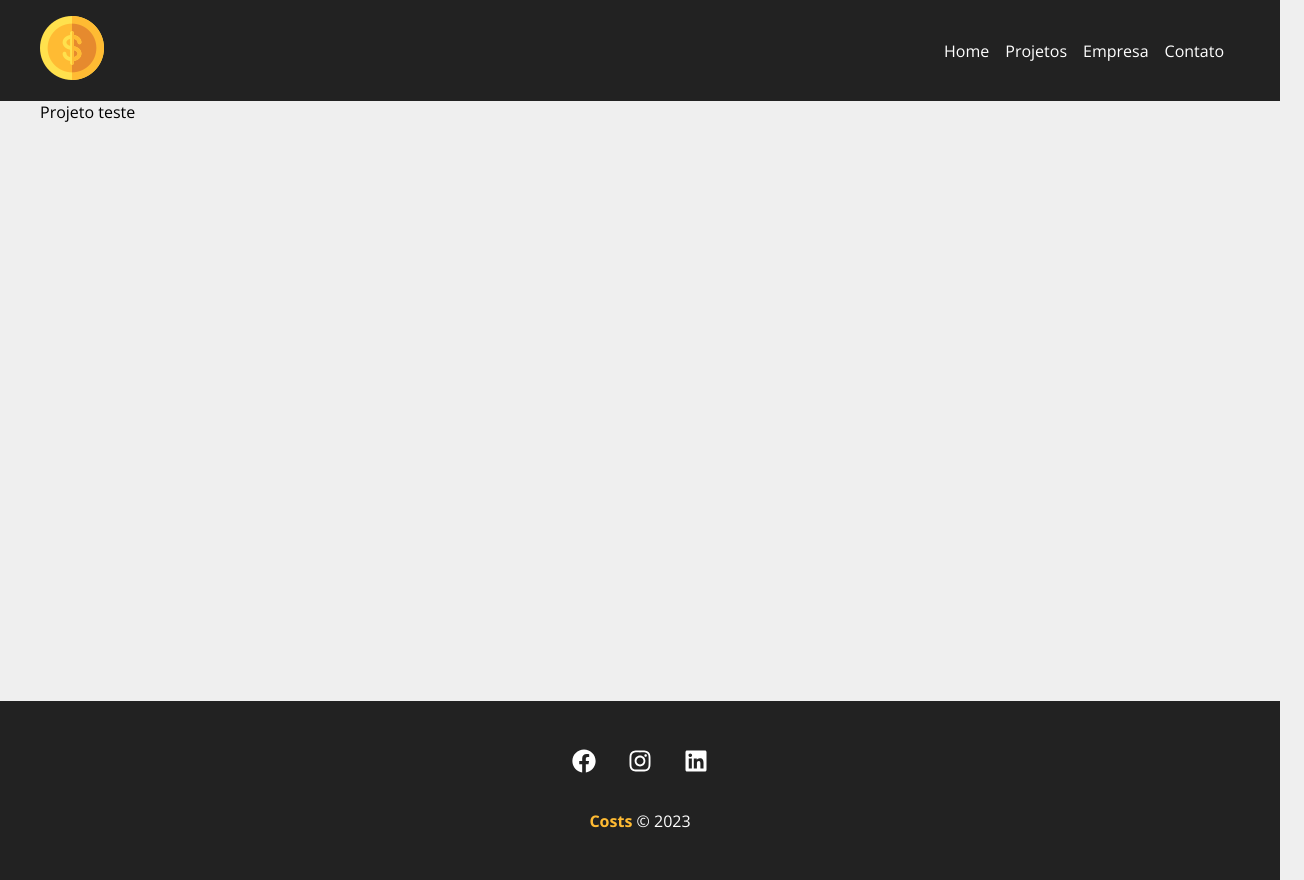
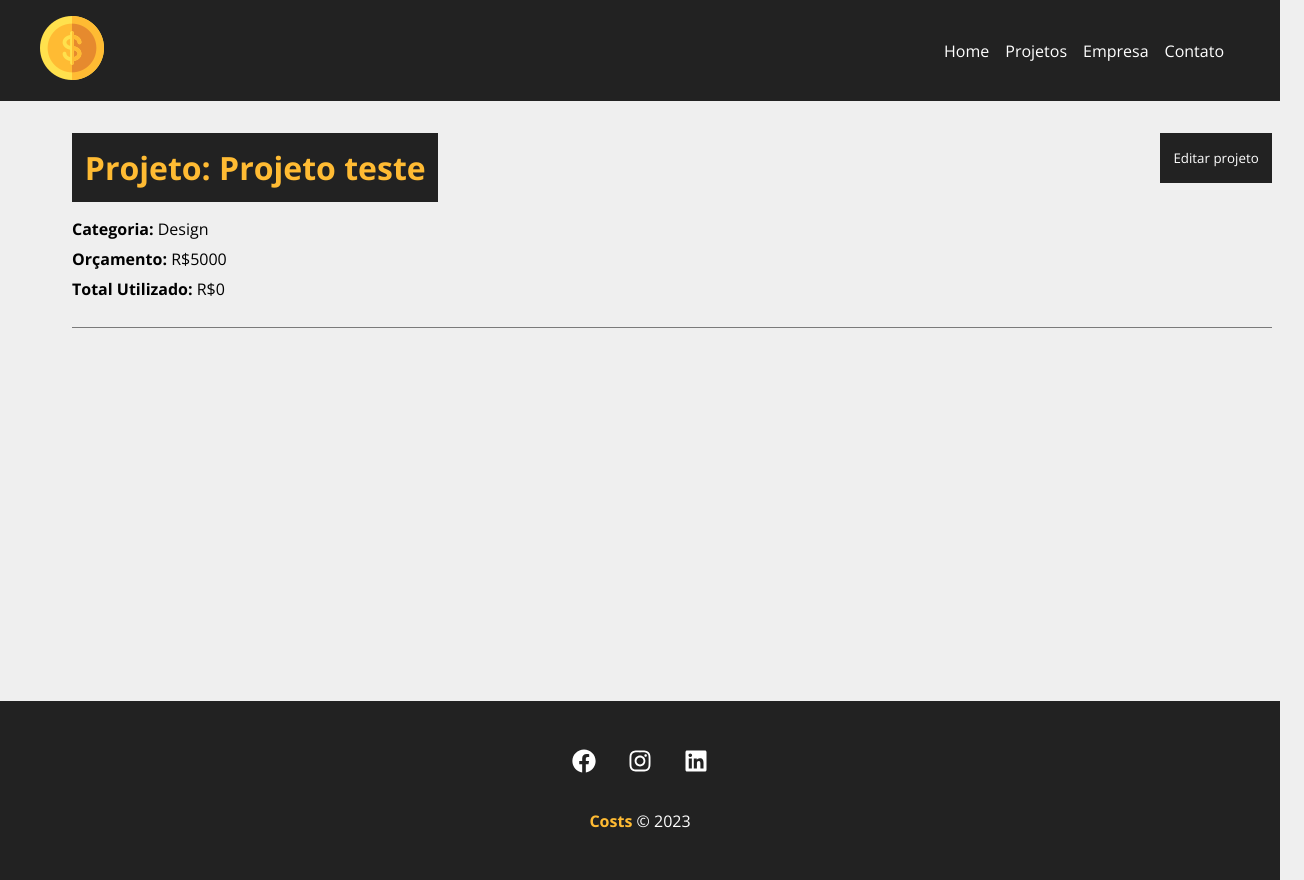
Before and after one commit to baladei/Costs, a React (Vite) app: page /project/1 in a window 1280 px wide. Shown: the whole page, 1304 px wide, since content can reach past the window. Built offline with nearby package versions, Linux system fonts and the light colour scheme; data requests are answered from the project's data file.

Commit message:
almost finished Edit Page

```diff
--- a/db.json
+++ b/db.json
@@ -21,6 +21,17 @@
       "cost": 0,
       "services": [],
       "id": 2
+    },
+    {
+      "name": "Projeto teste 3",
+      "budget": "2300",
+      "category": {
+        "id": "3",
+        "name": "Design"
+      },
+      "cost": 0,
+      "services": [],
+      "id": 3
     }
   ],
   "categories": [
--- a/src/components/pages/Project.css
+++ b/src/components/pages/Project.css
@@ -0,0 +1,48 @@
+.project_details {
+    padding: 2em;
+}
+
+.project_details h1,
+.project_details h2,
+.project_details p {
+    margin-bottom: .5em
+}
+
+.project_details h1 {
+    background-color: #222;
+    color: #ffbb33;
+    padding: .4em;
+}
+
+.project_details span {
+    font-weight: bold;
+}
+
+.details_container,
+.service_form_container {
+    border-bottom: 1px solid #7a7a7a;
+    margin-bottom: 1.2em;
+    padding-bottom: 1.2em;
+    display: flex;
+    justify-content: space-between;
+    flex-wrap: wrap;
+}
+
+.button {
+    background-color: #222;
+    color: #fff;
+    padding: 0.5em 1em;
+    text-decoration: none;
+    transition: 0.5s;
+    cursor: pointer;
+    max-height: 50px;
+    border: none;
+}
+
+.button:hover {
+    color: #ffbb33;
+}
+
+.project_info {
+    width: 100%
+}
--- a/src/components/pages/Project.jsx
+++ b/src/components/pages/Project.jsx
@@ -2,6 +2,7 @@ import { useParams } from 'react-router-dom'
 import { useEffect, useState } from 'react'
 
 import { Loading } from '../layout/Loading'
+import { Container } from '../layout/Container'
 
 import './Project.css'
 
@@ -9,6 +10,7 @@ export const Project = () => {
 
     const {id} = useParams()
     const [project, setProject] = useState([])
+    const [showProjectForm, setShowProjectForm] = useState(false)
 
     useEffect(() => {
 
@@ -27,9 +29,42 @@ export const Project = () => {
     }, 500)
     }, [id])
 
+    function toggleProjectForm () {
+      setShowProjectForm(!showProjectForm)
+    }
+
   return (
     <>
-    {project.name ? <p>{project.name}</p> : <Loading />}
+    {project.name ? (
+      <div className='project_details'>
+      <Container customClass='column'>
+        <div className='details_container'>
+          <h1>Projeto: {project.name}</h1>
+          <button className='button' onClick={toggleProjectForm}>
+            {!showProjectForm ? 'Editar projeto' : 'Salvar'}
+          </button>
+          {!showProjectForm ? (
+            <div className='project_info'>
+              <p>
+                <span>Categoria:</span> {project.category.name}
+              </p>
+              <p>
+                <span>Orçamento:</span> R${project.budget}
+              </p>
+              <p>
+                <span>Total Utilizado:</span> R${project.cost}
+              </p>
+            </div>
+          ) : (
+            <div className='project_info'>
+              <p>FORM</p>
+            </div>
+          )}
+        </div>
+
+      </Container>
+    </div>
+    ) : (<Loading />)}
     </>
   )
 }
```
